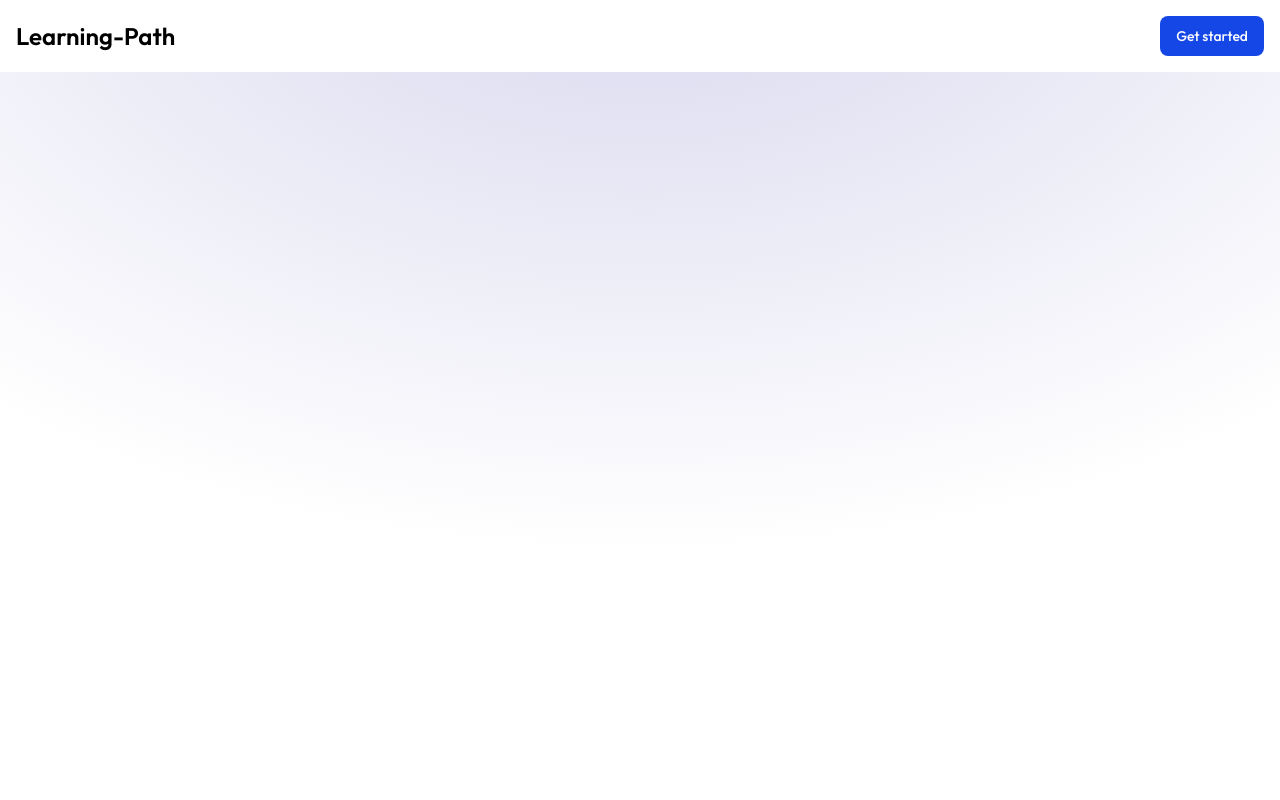
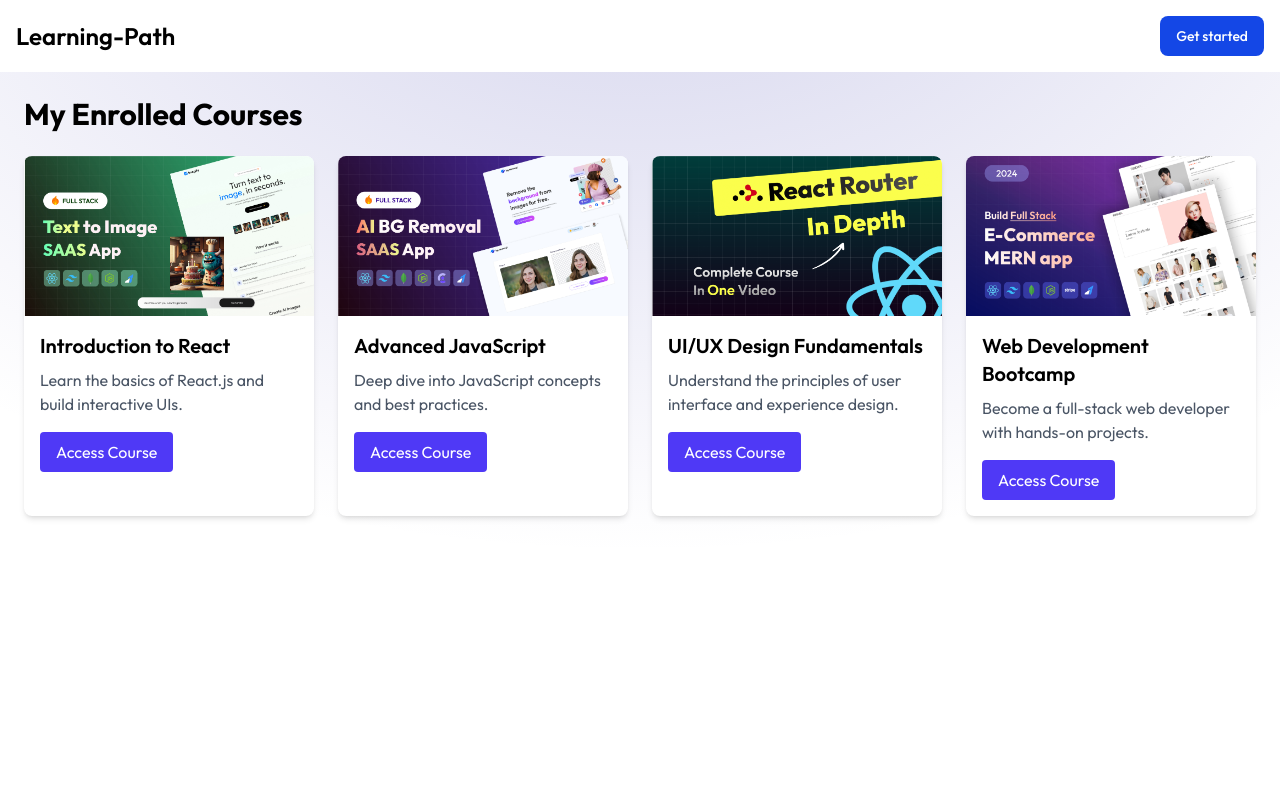
Before and after one commit to Khushalnama/Learning-Path, a React (Vite) app: page /student in a window 1280 px wide. Shown: the top 800 px of the page. Built offline with nearby package versions, Linux system fonts and the light colour scheme.

Commit message:
Student page added

```diff
--- a/src/App.jsx
+++ b/src/App.jsx
@@ -2,6 +2,7 @@ import { BrowserRouter as Router, Routes, Route } from 'react-router-dom';
 import Login from './Pages/Login';
 import Signup from './Pages/Signup';
 import Owner from './Pages/owner';
+import Student from './Pages/Student';
 import { useState } from "react";
 import "./Index.css";
 import Navbar from "./components/Navbar";
@@ -20,6 +21,7 @@ function App() {
           <Route path="/login" element={<Login />} />
           <Route path="/signup" element={<Signup />} />
           <Route path="/owner" element={<Owner />} />
+          <Route path="/student" element={<Student />} />
         </Routes>
       </div>
       <Footer />
--- a/src/Pages/Student.jsx
+++ b/src/Pages/Student.jsx
@@ -1,11 +1,59 @@
-import React from 'react'
+import React from 'react';
+import course1 from '../assets/course_1.png';
+import course2 from '../assets/course_2.png';
+import course3 from '../assets/course_3.png';
+import course4 from '../assets/course_4.png';
+
+const courses = [
+  {
+    id: 1,
+    title: 'Introduction to React',
+    image: course1,
+    description: 'Learn the basics of React.js and build interactive UIs.',
+  },
+  {
+    id: 2,
+    title: 'Advanced JavaScript',
+    image: course2,
+    description: 'Deep dive into JavaScript concepts and best practices.',
+  },
+  {
+    id: 3,
+    title: 'UI/UX Design Fundamentals',
+    image: course3,
+    description: 'Understand the principles of user interface and experience design.',
+  },
+  {
+    id: 4,
+    title: 'Web Development Bootcamp',
+    image: course4,
+    description: 'Become a full-stack web developer with hands-on projects.',
+  },
+];
 
 const Student = () => {
   return (
-    <div>
+    <div className="p-6 max-w-7xl mx-auto">
+      <h1 className="text-3xl font-bold mb-6">My Enrolled Courses</h1>
+      <div className="grid grid-cols-1 sm:grid-cols-2 md:grid-cols-3 lg:grid-cols-4 gap-6">
+        {courses.map((course) => (
+          <div key={course.id} className="bg-white rounded-lg shadow-md overflow-hidden hover:shadow-xl transition-shadow duration-300">
+            <img src={course.image} alt={course.title} className="w-full h-40 object-cover" />
+            <div className="p-4">
+              <h2 className="text-xl font-semibold mb-2">{course.title}</h2>
+              <p className="text-gray-600 mb-4">{course.description}</p>
+              <button
+                className="bg-indigo-600 text-white px-4 py-2 rounded hover:bg-indigo-700 transition-colors duration-300"
+                onClick={() => alert(`Accessing course: ${course.title}`)}
+              >
+                Access Course
+              </button>
+            </div>
+          </div>
+        ))}
+      </div>
+    </div>
+  );
+};
 
-    </div>
-  )
-}
-
-export default Student
+export default Student;
```
